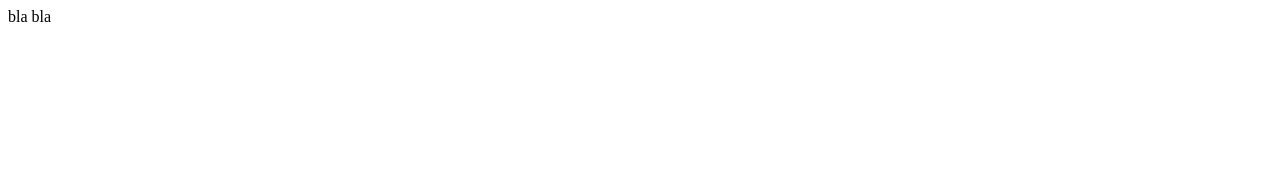
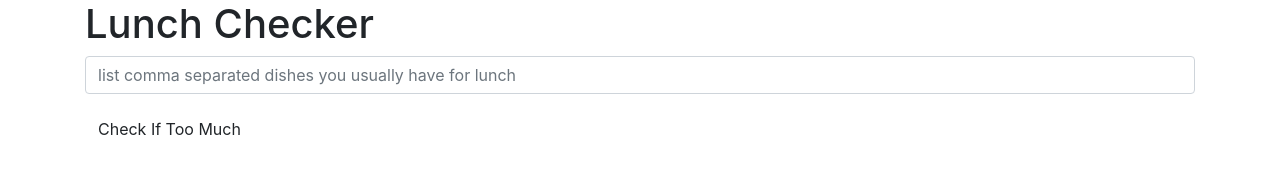
Before and after one commit to Dreik3/assignments, a plain HTML site: page first_assignment_folder/index.html in a window 1280 px wide. Drawn offline with nearby package versions, Linux system fonts and the light colour scheme.

Commit message:
update index.html for starter code

```diff
--- a/first_assignment_folder/index.html
+++ b/first_assignment_folder/index.html
@@ -1 +1,29 @@
-bla bla
+<!doctype html>
+<html lang="en">
+  <head>
+    <title>Lunch Checker</title>
+    <meta name="viewport" content="width=device-width, initial-scale=1">
+    <link rel="stylesheet" href="styles/bootstrap.min.css">
+    <style>
+      .message { font-size: 1.3em; font-weight: bold; }
+    </style>
+  </head>
+<body>
+   <div class="container">
+     <h1>Lunch Checker</h1>
+
+         <div class="form-group">
+             <input id="lunch-menu" type="text"
+             placeholder="list comma separated dishes you usually have for lunch"
+             class="form-control">
+         </div>
+         <div class="form-group">
+             <button class="btn btn-default">Check If Too Much</button>
+         </div>
+         <div class="form-group message">
+           <!-- Your message can go here. -->
+         </div>
+   </div>
+
+</body>
+</html>
```
